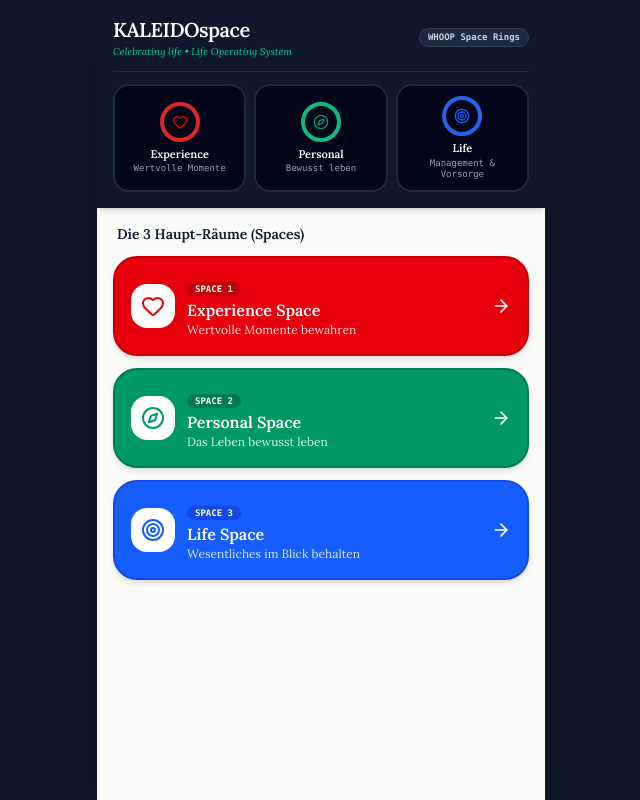
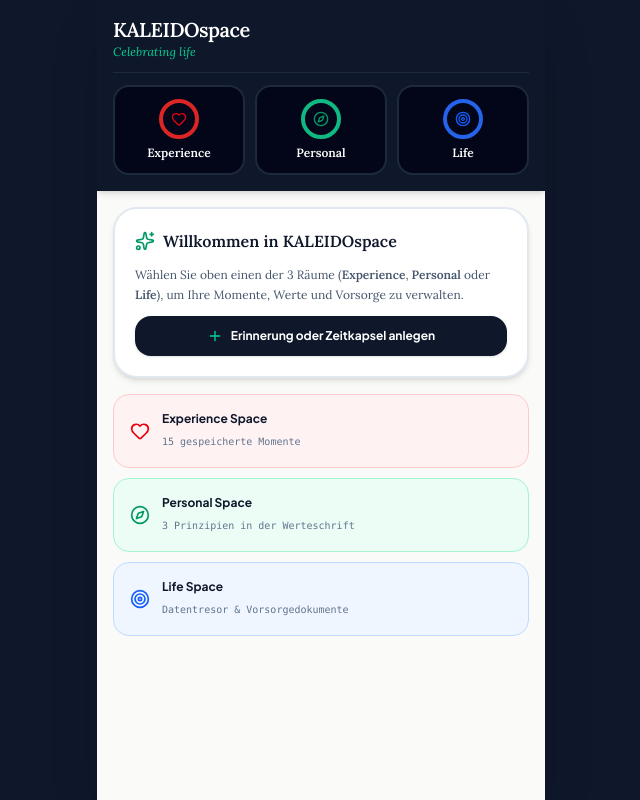
Before and after one commit to TitusSchroeder/Kaleidospace, a React (Vite) app: page / in a window 1280 px wide. Shown: the whole page, without its empty margins (319-959 px from the left). Built offline with nearby package versions, Linux system fonts and the light colour scheme.

Commit message:
fix: stack all elements strictly vertically underneath each other, remove duplicate links & headers, and clean up space titles

```diff
--- a/src/App.jsx
+++ b/src/App.jsx
@@ -1,12 +1,11 @@
 import React, { useState, useEffect } from 'react';
 import { getInitialState, saveState } from './utils/storage';
 import { SpaceRingHeader } from './components/SpaceRingHeader';
-import { OrbitTimeline } from './components/OrbitTimeline';
 import { ExperienceSpace } from './components/spaces/ExperienceSpace';
 import { PersonalSpace } from './components/spaces/PersonalSpace';
 import { LifeSpace } from './components/spaces/LifeSpace';
 import { IntentionalCreator } from './components/IntentionalCreator';
-import { Heart, Compass, Target, Plus, ArrowRight } from 'lucide-react';
+import { Heart, Compass, Target, Plus, Sparkles, Box, Lock, ShieldCheck } from 'lucide-react';
 
 export function App() {
   const [state, setState] = useState(getInitialState);
@@ -68,11 +67,11 @@ export function App() {
   return (
     <div className="w-full min-h-screen bg-slate-900 flex justify-center selection:bg-emerald-200 selection:text-emerald-900 font-sans">
 
-      {/* MOBILE-FIRST FULL VIEWPORT CONTAINER (MAX-W-MD) */}
+      {/* MOBILE CONTAINER (MAX-W-MD) */}
       <div className="w-full max-w-md min-h-screen bg-[#fafaf8] text-slate-900 shadow-2xl relative flex flex-col justify-between overflow-x-hidden">
 
         <div className="flex-1">
-          {/* TOP 3 SPACE RINGS — ONLY DISPLAYED ON HOMEPAGE! (Disappears when entering a space) */}
+          {/* TOP 3 SPACE RINGS — ONLY DISPLAYED ON HOMEPAGE */}
           {activeSpace === 'home' && (
             <SpaceRingHeader
               activeSpace={activeSpace}
@@ -80,85 +79,79 @@ export function App() {
             />
           )}
 
-          {/* MAIN CONTAINER CONTENT STAGE */}
+          {/* MAIN STAGE */}
           <main className="p-4 space-y-4">
 
-            {/* HOMEPAGE VIEW */}
+            {/* HOMEPAGE VIEW — NO DUPLICATE CARDS! */}
             {activeSpace === 'home' && (
               <div className="space-y-4 select-none">
 
-                {/* 3 SPACE PORTAL CARDS */}
-                <div className="space-y-3">
-                  <h3 className="font-serif font-bold text-sm text-slate-900 px-1">
-                    Die 3 Haupt-Räume (Spaces)
-                  </h3>
+                {/* WELCOME SUMMARY CARD */}
+                <div className="p-5 bg-white rounded-3xl border-2 border-slate-200 shadow-md space-y-3">
+                  <div className="flex items-center gap-2 text-emerald-600">
+                    <Sparkles className="w-5 h-5" />
+                    <span className="font-serif font-bold text-base text-slate-900">Willkommen in KALEIDOspace</span>
+                  </div>
 
-                  {/* CARD 1: EXPERIENCE SPACE */}
+                  <p className="text-xs text-slate-600 font-serif leading-relaxed">
+                    Wählen Sie oben einen der 3 Räume (<strong>Experience</strong>, <strong>Personal</strong> oder <strong>Life</strong>), um Ihre Momente, Werte und Vorsorge zu verwalten.
+                  </p>
+
+                  <button
+                    onClick={() => setIsCreatorOpen(true)}
+                    className="w-full py-3 bg-slate-900 hover:bg-slate-800 text-white rounded-2xl text-xs font-bold flex items-center justify-center gap-2 shadow-sm"
+                  >
+                    <Plus className="w-4 h-4 text-emerald-400" />
+                    <span>Erinnerung oder Zeitkapsel anlegen</span>
+                  </button>
+                </div>
+
+                {/* OVERVIEW STATS STACKED VERTICALLY */}
+                <div className="grid grid-cols-1 gap-2.5">
                   <div
                     onClick={() => setActiveSpace('experience')}
-                    className="p-4 bg-red-600 text-white rounded-3xl border-2 border-red-700 shadow-md hover:bg-red-700 transition-all cursor-pointer flex items-center justify-between"
+                    className="p-4 bg-red-50 rounded-2xl border border-red-200 flex items-center justify-between cursor-pointer"
                   >
                     <div className="flex items-center gap-3">
-                      <div className="p-2.5 bg-white text-red-600 rounded-2xl">
-                        <Heart className="w-6 h-6" />
-                      </div>
+                      <Heart className="w-5 h-5 text-red-600" />
                       <div>
-                        <span className="text-[9px] font-mono font-bold uppercase bg-red-700 px-2 py-0.5 rounded-full">
-                          Space 1
-                        </span>
-                        <h4 className="font-serif font-bold text-base">Experience Space</h4>
-                        <p className="text-xs text-red-100 font-serif">Wertvolle Momente bewahren</p>
+                        <span className="font-bold text-xs text-slate-900 block">Experience Space</span>
+                        <span className="text-[10px] text-slate-500 font-mono">{state.memories.length} gespeicherte Momente</span>
                       </div>
                     </div>
-                    <ArrowRight className="w-5 h-5 text-white" />
                   </div>
 
-                  {/* CARD 2: PERSONAL SPACE */}
                   <div
                     onClick={() => setActiveSpace('personal')}
-                    className="p-4 bg-emerald-600 text-white rounded-3xl border-2 border-emerald-700 shadow-md hover:bg-emerald-700 transition-all cursor-pointer flex items-center justify-between"
+                    className="p-4 bg-emerald-50 rounded-2xl border border-emerald-200 flex items-center justify-between cursor-pointer"
                   >
                     <div className="flex items-center gap-3">
-                      <div className="p-2.5 bg-white text-emerald-600 rounded-2xl">
-                        <Compass className="w-6 h-6" />
-                      </div>
+                      <Compass className="w-5 h-5 text-emerald-600" />
                       <div>
-                        <span className="text-[9px] font-mono font-bold uppercase bg-emerald-700 px-2 py-0.5 rounded-full">
-                          Space 2
-                        </span>
-                        <h4 className="font-serif font-bold text-base">Personal Space</h4>
-                        <p className="text-xs text-emerald-100 font-serif">Das Leben bewusst leben</p>
+                        <span className="font-bold text-xs text-slate-900 block">Personal Space</span>
+                        <span className="text-[10px] text-slate-500 font-mono">{(state.werte || []).length} Prinzipien in der Werteschrift</span>
                       </div>
                     </div>
-                    <ArrowRight className="w-5 h-5 text-white" />
                   </div>
 
-                  {/* CARD 3: LIFE SPACE */}
                   <div
                     onClick={() => setActiveSpace('life')}
-                    className="p-4 bg-blue-600 text-white rounded-3xl border-2 border-blue-700 shadow-md hover:bg-blue-700 transition-all cursor-pointer flex items-center justify-between"
+                    className="p-4 bg-blue-50 rounded-2xl border border-blue-200 flex items-center justify-between cursor-pointer"
                   >
                     <div className="flex items-center gap-3">
-                      <div className="p-2.5 bg-white text-blue-600 rounded-2xl">
-                        <Target className="w-6 h-6" />
-                      </div>
+                      <Target className="w-5 h-5 text-blue-600" />
                       <div>
-                        <span className="text-[9px] font-mono font-bold uppercase bg-blue-700 px-2 py-0.5 rounded-full">
-                          Space 3
-                        </span>
-                        <h4 className="font-serif font-bold text-base">Life Space</h4>
-                        <p className="text-xs text-blue-100 font-serif">Wesentliches im Blick behalten</p>
+                        <span className="font-bold text-xs text-slate-900 block">Life Space</span>
+                        <span className="text-[10px] text-slate-500 font-mono">Datentresor & Vorsorgedokumente</span>
                       </div>
                     </div>
-                    <ArrowRight className="w-5 h-5 text-white" />
                   </div>
-
                 </div>
 
               </div>
             )}
 
-            {/* SPACE 1: EXPERIENCE SPACE (Top rings disappear!) */}
+            {/* SPACE 1: EXPERIENCE SPACE */}
             {activeSpace === 'experience' && (
               <ExperienceSpace
                 memories={state.memories}
@@ -170,7 +163,7 @@ export function App() {
               />
             )}
 
-            {/* SPACE 2: PERSONAL SPACE (Top rings disappear!) */}
+            {/* SPACE 2: PERSONAL SPACE */}
             {activeSpace === 'personal' && (
               <PersonalSpace
                 werte={state.werte || []}
@@ -182,7 +175,7 @@ export function App() {
               />
             )}
 
-            {/* SPACE 3: LIFE SPACE (Top rings disappear!) */}
+            {/* SPACE 3: LIFE SPACE */}
             {activeSpace === 'life' && (
               <LifeSpace
                 letztesKapitel={state.letztesKapitel}
--- a/src/components/SpaceRingHeader.jsx
+++ b/src/components/SpaceRingHeader.jsx
@@ -1,35 +1,29 @@
 import React from 'react';
 import { motion } from 'framer-motion';
-import { Heart, Compass, Target, ArrowRight } from 'lucide-react';
+import { Heart, Compass, Target } from 'lucide-react';
 
 export const SpaceRingHeader = ({ activeSpace = 'home', onSelectSpace }) => {
   const spaces = [
     {
       id: 'experience',
-      title: 'Experience Space',
-      subtitle: 'Wertvolle Momente',
-      color: '#dc2626', // Solid Crimson Red
-      bgSolid: 'bg-red-600',
+      title: 'Experience',
+      color: '#dc2626',
       borderSolid: 'border-red-600',
       textSolid: 'text-red-600',
       icon: Heart,
     },
     {
       id: 'personal',
-      title: 'Personal Space',
-      subtitle: 'Bewusst leben',
-      color: '#10b981', // Solid Emerald Green
-      bgSolid: 'bg-emerald-600',
+      title: 'Personal',
+      color: '#10b981',
       borderSolid: 'border-emerald-600',
       textSolid: 'text-emerald-600',
       icon: Compass,
     },
     {
       id: 'life',
-      title: 'Life Space',
-      subtitle: 'Management & Vorsorge',
-      color: '#2563eb', // Solid Royal Blue
-      bgSolid: 'bg-blue-600',
+      title: 'Life',
+      color: '#2563eb',
       borderSolid: 'border-blue-600',
       textSolid: 'text-blue-600',
       icon: Target,
@@ -42,21 +36,17 @@ export const SpaceRingHeader = ({ activeSpace = 'home', onSelectSpace }) => {
       {/* Brand Header Bar */}
       <div className="flex items-center justify-between pb-3 border-b border-slate-800">
         <div>
-          <h1 className="text-xl font-serif font-bold tracking-tight flex items-center gap-1.5 text-white">
-            <span>KALEIDOspace</span>
+          <h1 className="text-xl font-serif font-bold tracking-tight text-white">
+            KALEIDOspace
           </h1>
-          <p className="text-[10px] font-serif italic text-emerald-400">
-            Celebrating life • Life Operating System
+          <p className="text-xs font-serif italic text-emerald-400">
+            Celebrating life
           </p>
         </div>
-
-        <span className="text-[9px] font-mono font-bold px-2 py-0.5 rounded-full bg-slate-800 text-slate-300 border border-slate-700">
-          WHOOP Space Rings
-        </span>
       </div>
 
       {/* 3 WHOOP-STYLE RING PORTALS */}
-      <div className="grid grid-cols-3 gap-2 pt-3">
+      <div className="grid grid-cols-3 gap-2.5 pt-3">
         {spaces.map((sp) => {
           const Icon = sp.icon;
           const isActive = activeSpace === sp.id;
@@ -66,7 +56,7 @@ export const SpaceRingHeader = ({ activeSpace = 'home', onSelectSpace }) => {
               key={sp.id}
               whileTap={{ scale: 0.95 }}
               onClick={() => onSelectSpace(sp.id)}
-              className={`p-2.5 rounded-2xl border-2 transition-all cursor-pointer flex flex-col items-center justify-center text-center space-y-1.5 relative ${
+              className={`p-3 rounded-2xl border-2 transition-all cursor-pointer flex flex-col items-center justify-center text-center space-y-1.5 ${
                 isActive
                   ? `bg-slate-800 ${sp.borderSolid} shadow-lg ring-2 ring-white/20`
                   : 'bg-slate-950 border-slate-800 hover:border-slate-700'
@@ -74,7 +64,7 @@ export const SpaceRingHeader = ({ activeSpace = 'home', onSelectSpace }) => {
             >
               {/* Solid Color Ring Indicator */}
               <div
-                className="w-10 h-10 rounded-full border-4 flex items-center justify-center transition-transform"
+                className="w-10 h-10 rounded-full border-4 flex items-center justify-center"
                 style={{
                   borderColor: sp.color,
                   backgroundColor: isActive ? sp.color : 'transparent',
@@ -83,14 +73,9 @@ export const SpaceRingHeader = ({ activeSpace = 'home', onSelectSpace }) => {
                 <Icon className={`w-4 h-4 ${isActive ? 'text-white' : sp.textSolid}`} />
               </div>
 
-              <div className="space-y-0.5">
-                <h4 className="text-[11px] font-serif font-bold text-white leading-tight">
-                  {sp.title.split(' ')[0]}
-                </h4>
-                <span className="text-[9px] font-mono text-slate-400 block leading-tight">
-                  {sp.subtitle}
-                </span>
-              </div>
+              <h4 className="text-xs font-serif font-bold text-white">
+                {sp.title}
+              </h4>
             </motion.div>
           );
         })}
```
Also changed, not shown: src/components/PhaseSchatullen.jsx (+56 -82 lines).
